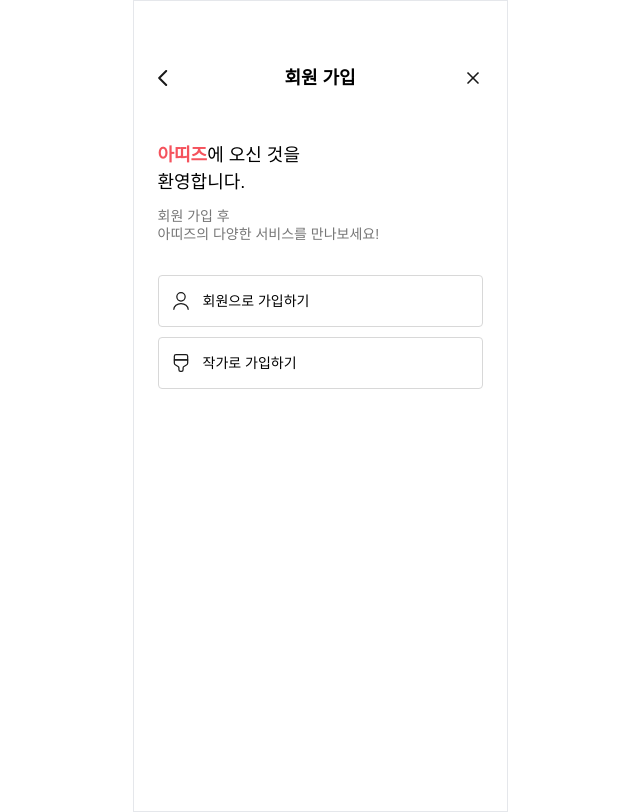
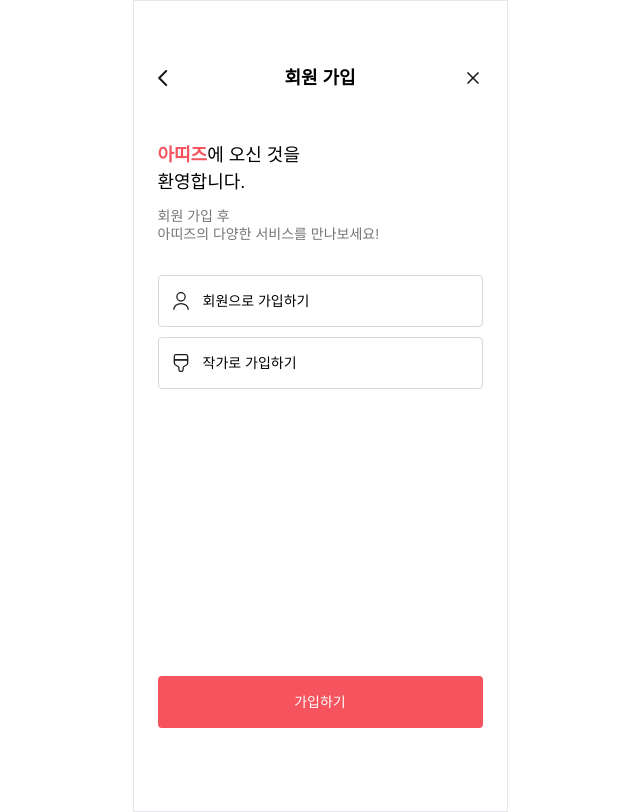
Before and after one commit to Att-ies/frontend, a Next.js app: page /auth/join in a window 1280 px wide. Shown: the whole page, without its empty margins (320-960 px from the left). Built offline with nearby package versions, Linux system fonts and the light colour scheme.

Commit message:
design : join button

```diff
--- a/src/pages/auth/join.tsx
+++ b/src/pages/auth/join.tsx
@@ -1,3 +1,4 @@
+import Button from '@components/common/Button';
 import Layout from '@components/common/Layout';
 import Navigate from '@components/common/Navigate';
 import Image from 'next/image';
@@ -70,6 +71,7 @@ function Join() {
           작가로 가입하기
         </JoinAsAuthorTag>
       </section>
+      <Button className="absolute bottom-[83px] w-[325px]" text="가입하기" />
     </Layout>
   );
 }
```
